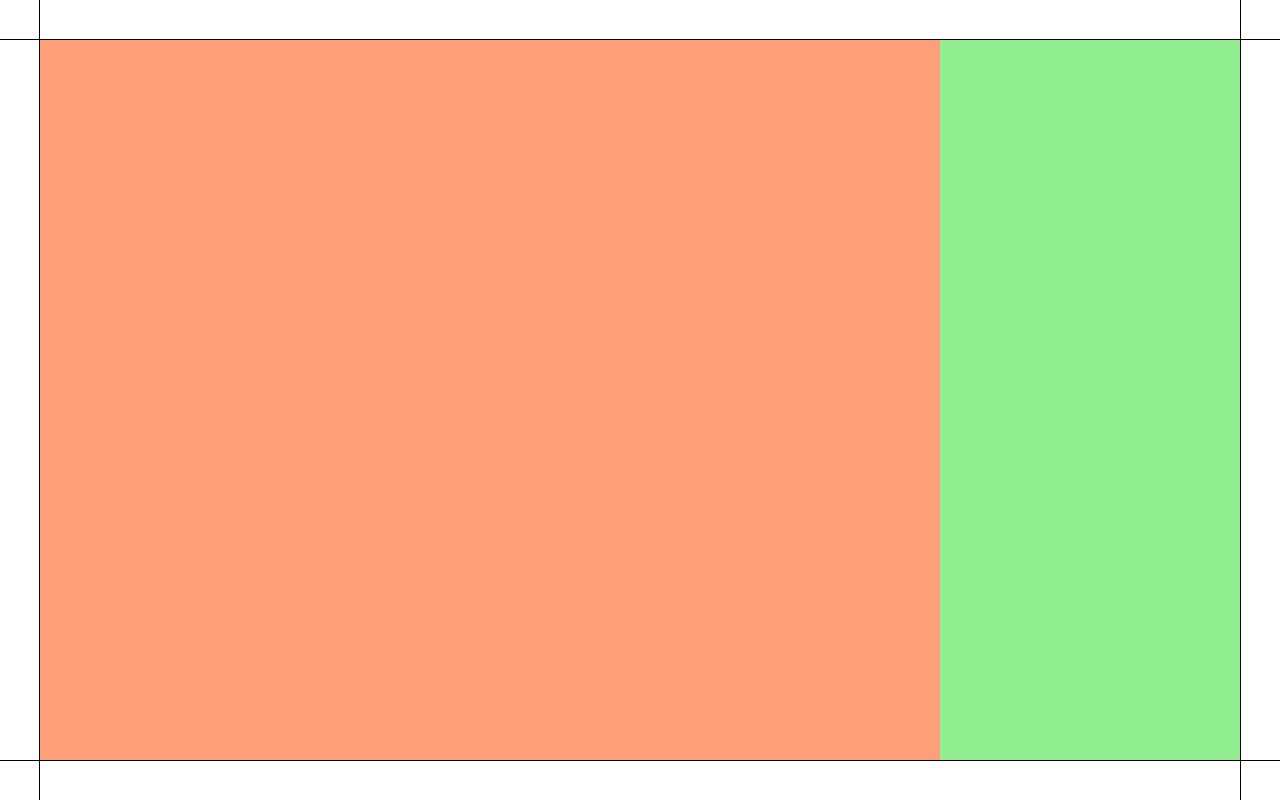
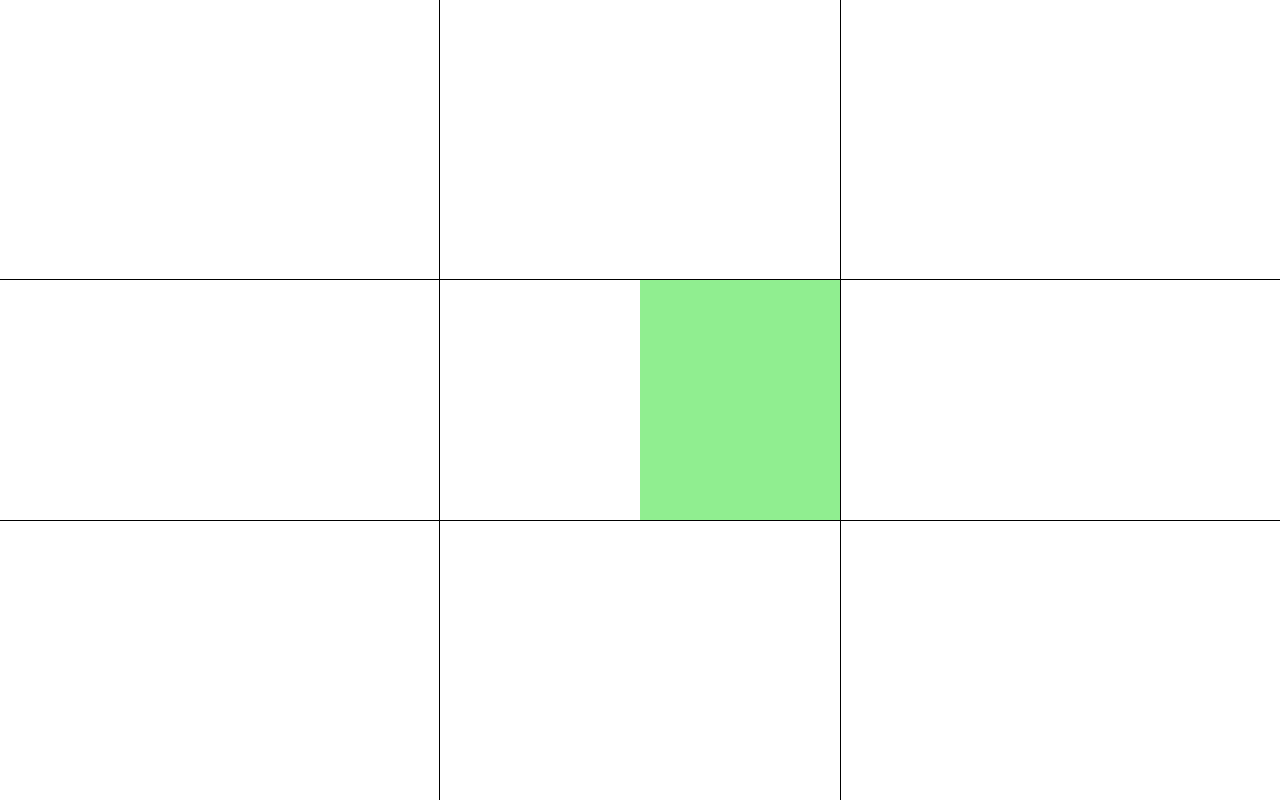
Before and after one commit to eleanor-woodhouse/runway, a React (Create React App) app: page / in a window 1280 px wide. Built offline with nearby package versions, Linux system fonts and the light colour scheme.

Commit message:
css working for changing gutter sizes

```diff
--- a/src/App/App.scss
+++ b/src/App/App.scss
@@ -10,28 +10,21 @@
   min-height: 100vh;
   max-height: 100vh;
   display: grid;
-  grid-template-columns: minmax(40px, auto) 1fr minmax(40px, auto);
-  grid-template-rows: minmax(40px, auto) 1fr minmax(40px, auto);
+  grid-template-columns: minmax(40px, auto) auto minmax(40px, auto);
+  grid-template-rows: minmax(40px, auto) auto minmax(40px, auto);
 }
 
 .middle-cell {
   grid-column-start: 2;
   grid-row-start: 2;
+  height: auto;
   display: flex;
 }
 
-.middle-cell > * {
-  flex-grow: 1;
-}
-
 .info-pane {
-  // grid-column-start: 2;
-  // grid-row-start: 2;
   display: grid;
   place-items: center;
-  background-color: lightsalmon;
-  height: 100%;
-  width: 50%;
+  flex-grow: 1;
 }
 
 .info-card{
@@ -41,15 +34,25 @@
 }
 
 .image-pane {
+  cursor: pointer;
   background-color: lightgreen;
-  max-height: 100%;
+  max-height: calc(100vh - 80px);
+  width: auto;
   max-width: 50%;
   display: flex;
-  flex-direction: column;
 }
 
-.image-pane > * {
-  flex-grow: 1;
+img {
+  max-height: calc(100vh - 80px);
+  max-width: 100%;
+  object-fit: cover;
+  border-left: solid black;
+}
+
+.placeholder {
+  cursor: pointer;
+  background-color: lightgreen;
+  width: 50%;
 }
 
 .left-gutter {
@@ -80,25 +83,6 @@
   border-top: solid black 1px;
 }
 
-button.invisible-button {
-  // background-color: transparent;
-  height: 200px;
-  border-width: 0;
-  font-family: inherit;
-  font-size: inherit;
-  font-style: inherit;
-  font-weight: inherit;
-  line-height: inherit;
-  padding: 0;
-  cursor: pointer;
-}
-
 .smaller {
   font-size: rem;
 }
-
-img {
-  max-height: calc(100vh - 80px);
-  max-width: 100%;
-  object-fit: cover;
-}
--- a/src/App/App.tsx
+++ b/src/App/App.tsx
@@ -34,9 +34,13 @@ function App() {
               <></>
             )}
           </div>
-          <div className="image-pane" onClick={handleClick}>
-            {imageAndDetails.image && <img src={imageAndDetails.image.url} alt={imageAndDetails?.name} />}
-          </div>
+          {imageAndDetails.image ? (
+            <div className="image-pane" onClick={handleClick}>
+              <img src={imageAndDetails.image.url} alt={imageAndDetails?.name} />
+            </div>
+          ) : (
+            <div className="placeholder" onClick={handleClick}></div>
+          )}
         </div>
         <div className="right-gutter"></div>
         <div className="bottom-gutter"></div>
```
